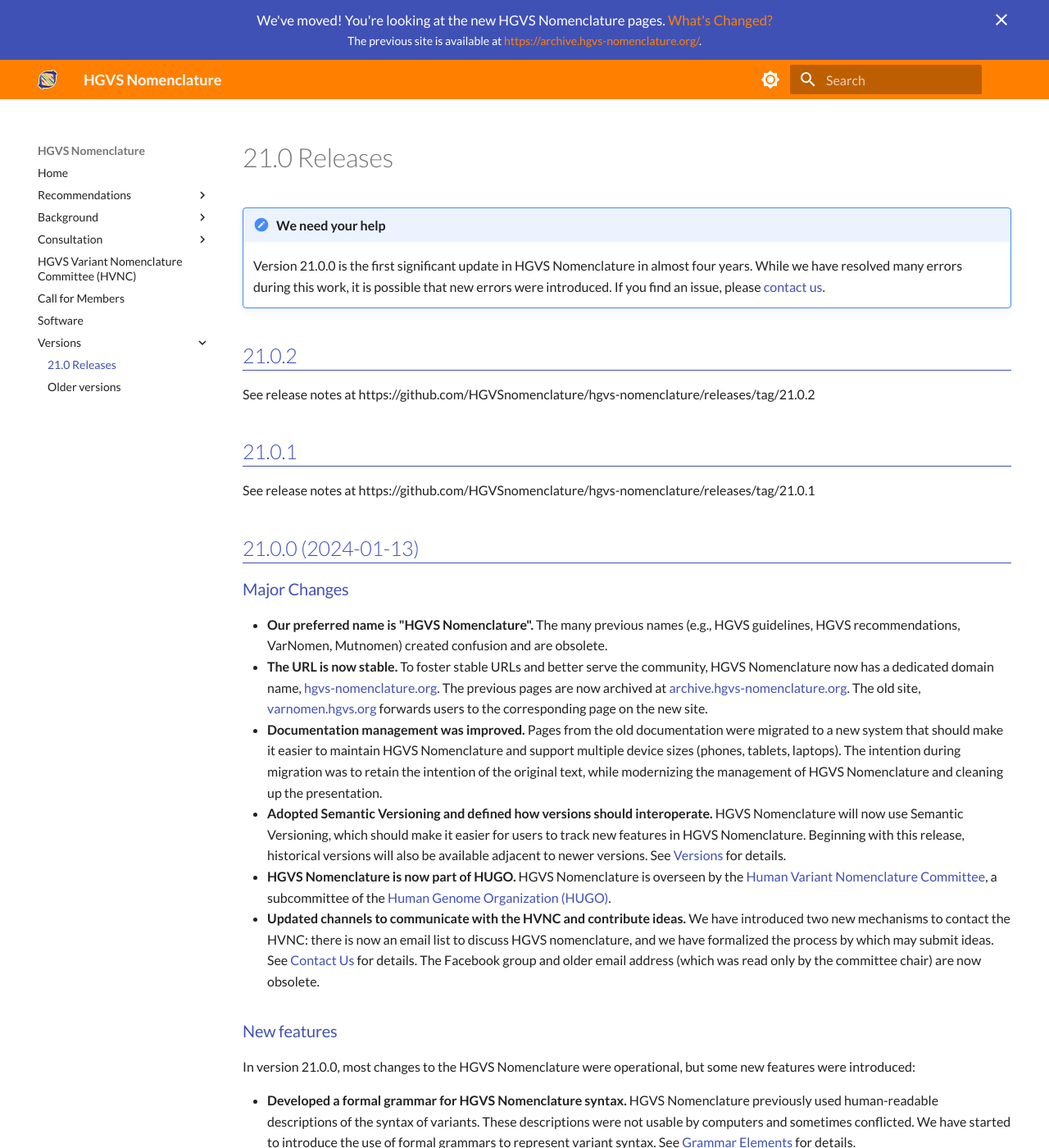
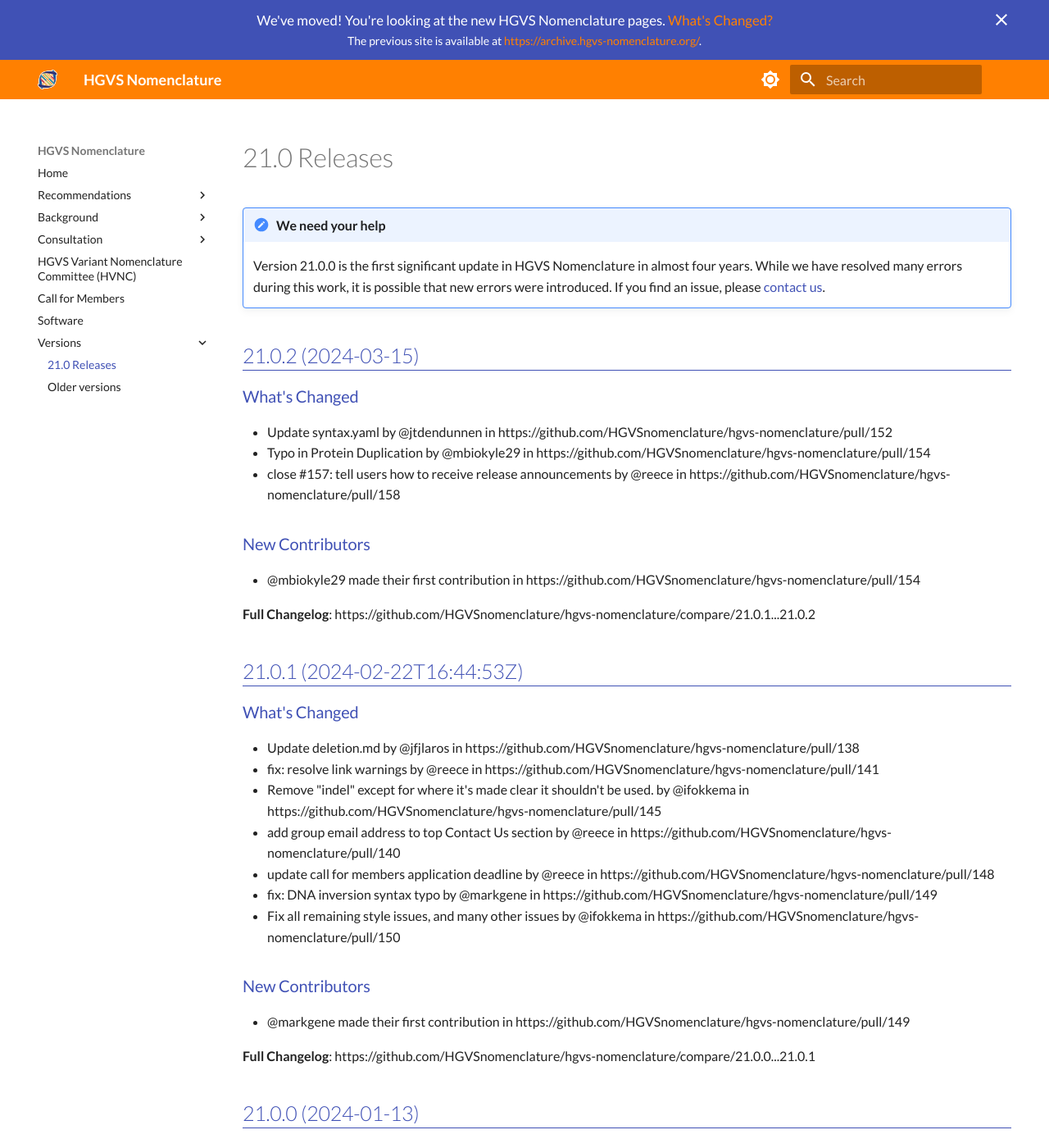
Before and after one commit to HGVSnomenclature/hgvs-nomenclature, an MkDocs documentation site: the page built from docs/versions/21.0.md, in a window 1280 px wide and 1400 px high. Shown: the whole window at 82% size. Built offline with MkDocs 1.6.1 and Material for MkDocs 9.7.7, drawn with Linux system fonts in a browser that asks for light colours.

Commit message:
add release details to notes

```diff
--- a/docs/versions/21.0.md
+++ b/docs/versions/21.0.md
@@ -5,15 +5,34 @@
     Version 21.0.0 is the first significant update in HGVS Nomenclature in almost four years.
     While we have resolved many errors during this work, it is possible that new errors were introduced. If you find an issue, please [contact us](../index.md#contact-us).
 
-## 21.0.2
 
-See release notes at
-https://github.com/HGVSnomenclature/hgvs-nomenclature/releases/tag/21.0.2
+## 21.0.2 (2024-03-15)
 
-## 21.0.1
+### What's Changed
+* Update syntax.yaml by @jtdendunnen in https://github.com/HGVSnomenclature/hgvs-nomenclature/pull/152
+* Typo in Protein Duplication by @mbiokyle29 in https://github.com/HGVSnomenclature/hgvs-nomenclature/pull/154
+* close #157: tell users how to receive release announcements by @reece in https://github.com/HGVSnomenclature/hgvs-nomenclature/pull/158
 
-See release notes at
-https://github.com/HGVSnomenclature/hgvs-nomenclature/releases/tag/21.0.1
+### New Contributors
+* @mbiokyle29 made their first contribution in https://github.com/HGVSnomenclature/hgvs-nomenclature/pull/154
+
+**Full Changelog**: https://github.com/HGVSnomenclature/hgvs-nomenclature/compare/21.0.1...21.0.2
+
+## 21.0.1 (2024-02-22T16:44:53Z)
+
+### What's Changed
+* Update deletion.md by @jfjlaros in https://github.com/HGVSnomenclature/hgvs-nomenclature/pull/138
+* fix: resolve link warnings by @reece in https://github.com/HGVSnomenclature/hgvs-nomenclature/pull/141
+* Remove "indel" except for where it's made clear it shouldn't be used. by @ifokkema in https://github.com/HGVSnomenclature/hgvs-nomenclature/pull/145
+* add group email address to top Contact Us section by @reece in https://github.com/HGVSnomenclature/hgvs-nomenclature/pull/140
+* update call for members application deadline by @reece in https://github.com/HGVSnomenclature/hgvs-nomenclature/pull/148
+* fix: DNA inversion syntax typo by @markgene in https://github.com/HGVSnomenclature/hgvs-nomenclature/pull/149
+* Fix all remaining style issues, and many other issues by @ifokkema in https://github.com/HGVSnomenclature/hgvs-nomenclature/pull/150
+
+### New Contributors
+* @markgene made their first contribution in https://github.com/HGVSnomenclature/hgvs-nomenclature/pull/149
+
+**Full Changelog**: https://github.com/HGVSnomenclature/hgvs-nomenclature/compare/21.0.0...21.0.1
 
 ## 21.0.0 (2024-01-13)
 
```
